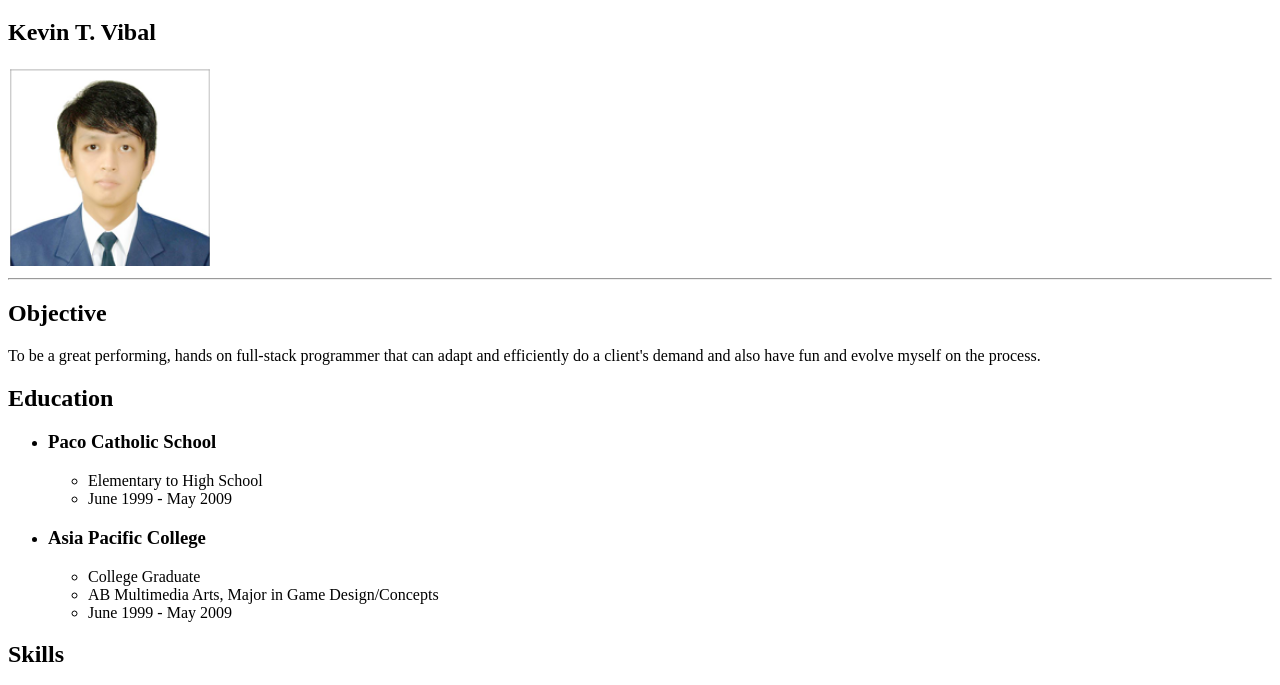
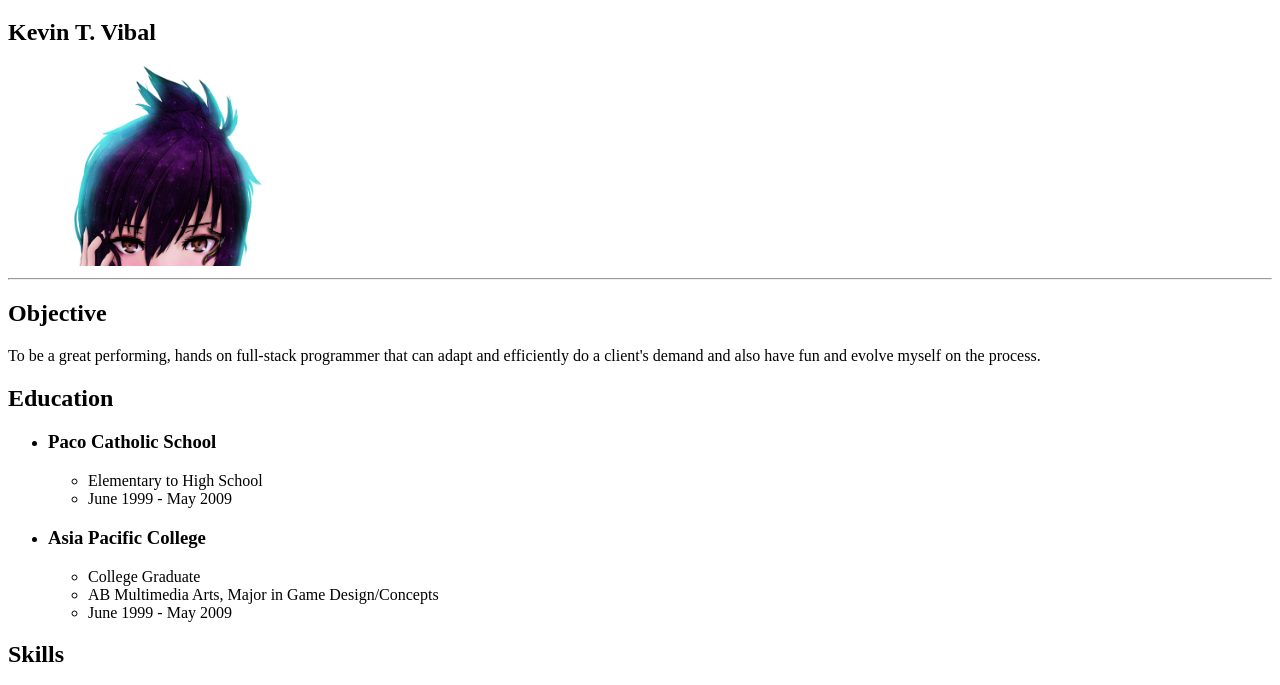
Before and after one commit to evernightmaya/capstone.html, a plain HTML site: page index.html in a window 1280 px wide. Shown: the part 61-746 px from the top of the page. Drawn offline with Linux system fonts and the light colour scheme.

Commit message:
Update index.html

```diff
--- a/index.html
+++ b/index.html
@@ -8,7 +8,7 @@
 <body>
     <h1>My Resume</h1>
         <h2>Kevin T. Vibal</h2>
-        <img src="/Assets/Me.PNG" height="200"/>
+        <img src="/Assets/Maya.png" height="200"/>
         <hr/>
         <h2>Objective</h2>
         <p>To be a great performing, hands on full-stack programmer that can adapt and efficiently do a client's demand and also have fun and evolve myself
```
